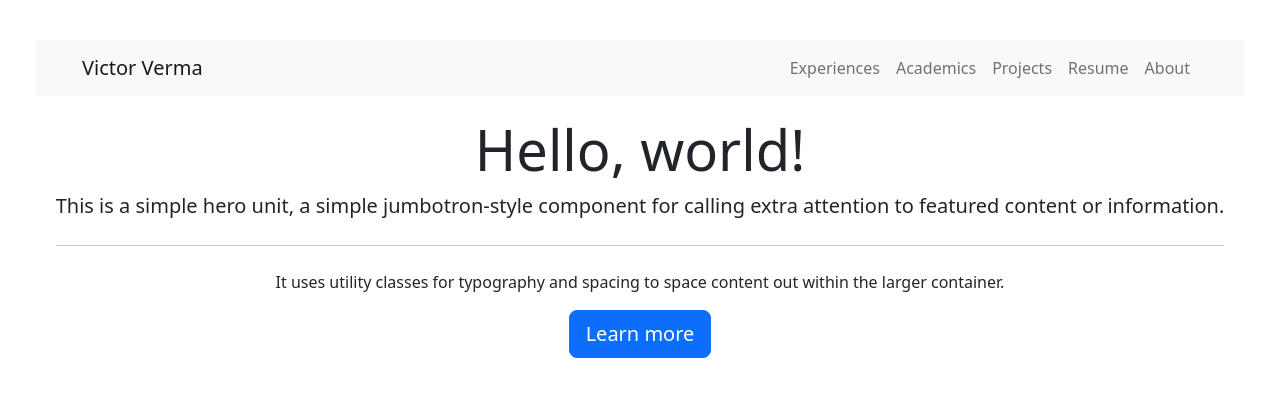
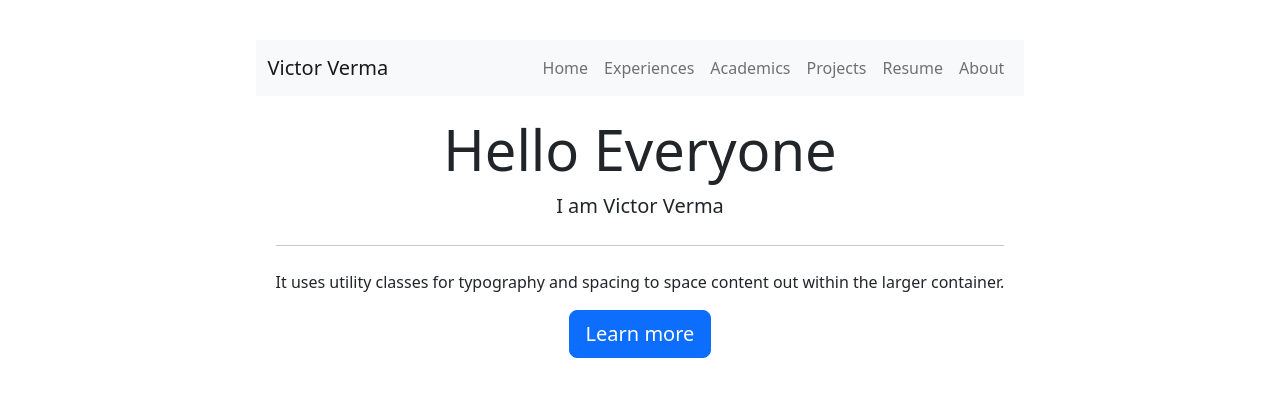
Before and after one commit to victorverma3/Portfolio, a React (Vite) app: page / in a window 1280 px wide. Shown: the part 191-588 px from the top of the page. Built offline with nearby package versions, Linux system fonts and the light colour scheme.

Commit message:
changed navbar

```diff
--- a/src/components/header/Header.tsx
+++ b/src/components/header/Header.tsx
@@ -13,6 +13,7 @@ const Header = () => {
           <Navbar.Toggle aria-controls="basic-navbar-nav" />
           <Navbar.Collapse id="basic-navbar-nav">
             <Nav className="ms-auto">
+              <Nav.Link href="Home">Home</Nav.Link>
               <Nav.Link href="#home">Experiences</Nav.Link>
               <Nav.Link href="#link">Academics</Nav.Link>
               <Nav.Link href="#home">Projects</Nav.Link>
--- a/src/components/home/Home.tsx
+++ b/src/components/home/Home.tsx
@@ -4,11 +4,8 @@ import "./Home.css";
 const Home = () => {
   return (
     <div className="jumbotron">
-      <h1 className="display-4">Hello, world!</h1>
-      <p className="lead">
-        This is a simple hero unit, a simple jumbotron-style component for
-        calling extra attention to featured content or information.
-      </p>
+      <h1 className="display-4">Hello Everyone</h1>
+      <p className="lead">I am Victor Verma</p>
       <hr className="my-4" />
       <p>
         It uses utility classes for typography and spacing to space content out
```
